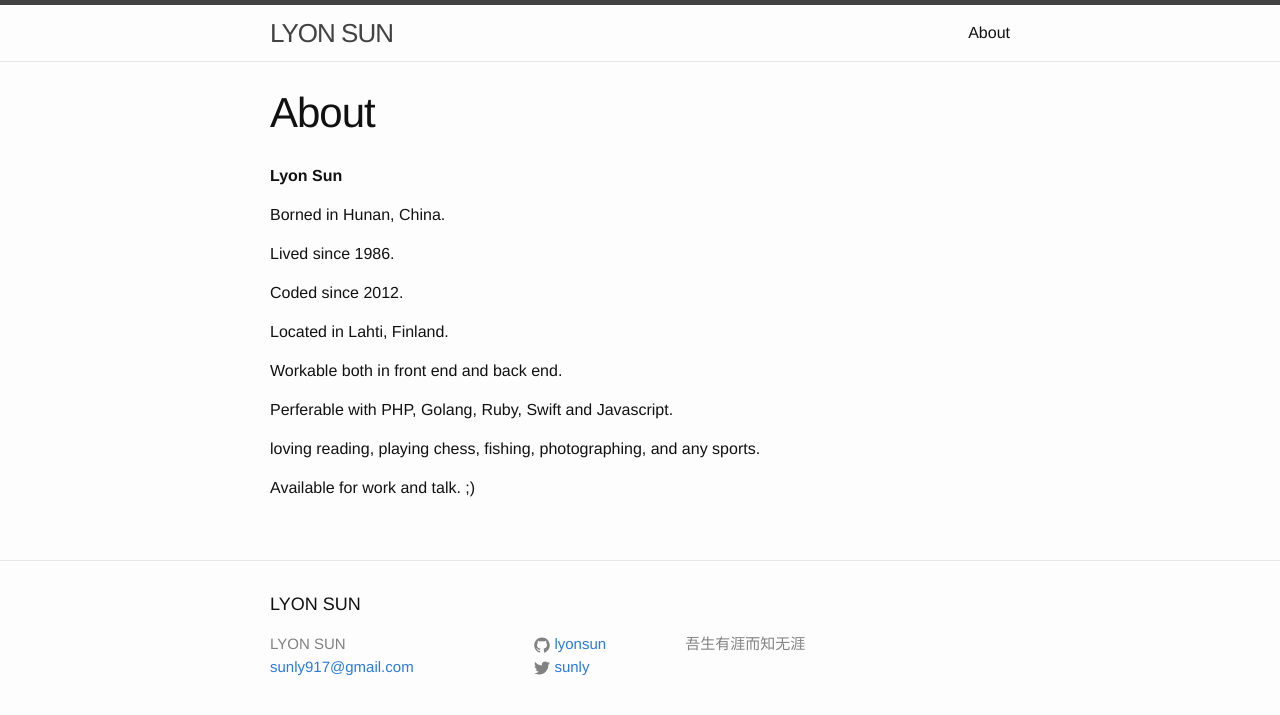
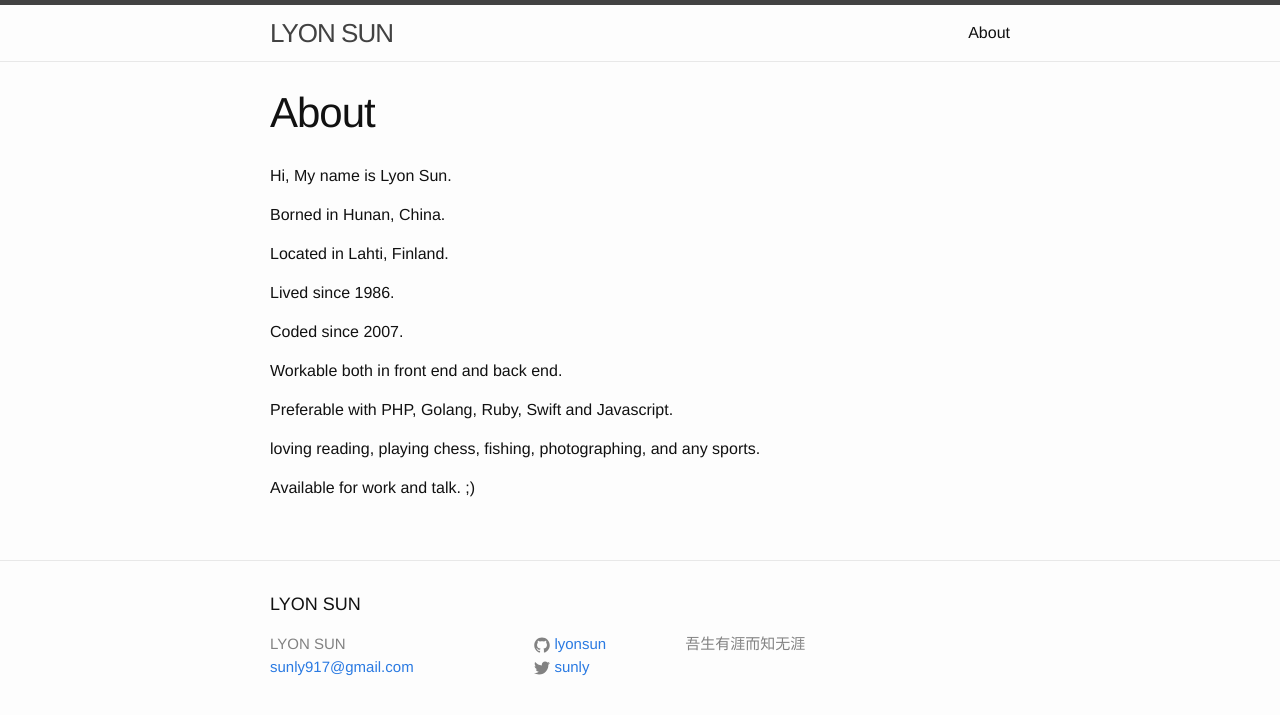
Before and after one commit to lyonsun/jekyll-blog, a Jekyll site: the page built from about.md, in a window 1280 px wide. Shown: the top 715 px of the page. Built offline with Jekyll 4.4.1, drawn with Linux system fonts in a browser that asks for light colours.

Commit message:
about page fix.

```diff
--- a/about.md
+++ b/about.md
@@ -4,19 +4,19 @@ title: About
 permalink: /about/
 ---
 
-**Lyon Sun**
+Hi, My name is Lyon Sun.
 
 Borned in Hunan, China.
 
+Located in Lahti, Finland.
+
 Lived since 1986.
 
-Coded since 2012.
-
-Located in Lahti, Finland.
+Coded since 2007.
 
 Workable both in front end and back end.
 
-Perferable with PHP, Golang, Ruby, Swift and Javascript.
+Preferable with PHP, Golang, Ruby, Swift and Javascript.
 
 loving reading, playing chess, fishing, photographing, and any sports.
 
```
